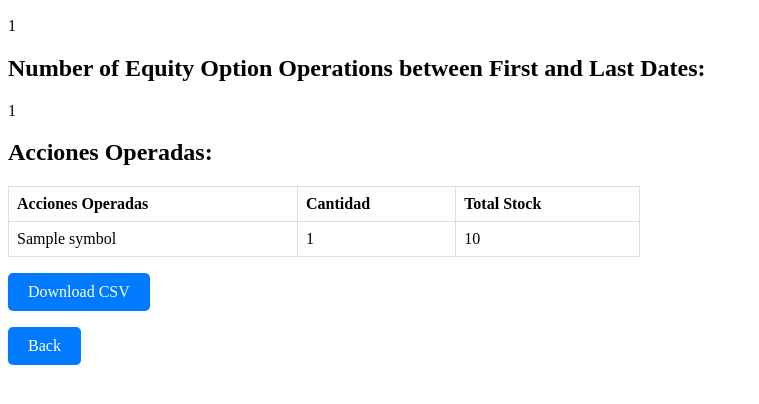
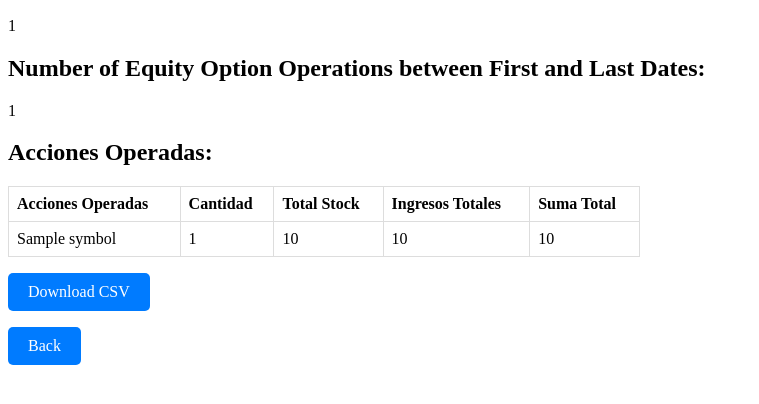
Before and after one commit to IonosWebbApp/IonosWebb, a Flask app: template mi_proyecto/app/templates/uploaded.html in a window 1280 px wide. Shown: the part 248-652 px from the top of the page, without its empty margins (0-759 px from the left). Run offline with Flask 2, Linux system fonts and the light colour scheme; the template is opened without the code that fills it: most values are stand-ins (such as "Sample title", 1, 10 or a date in 2020).

Commit message:
tabla completa

```diff
--- a/mi_proyecto/app/app.py
+++ b/mi_proyecto/app/app.py
@@ -22,6 +22,8 @@ def process_csv(file_path):
     num_equity_options = 0
     symbol_counts = {}
     symbol_total_stock = {}
+    symbol_total_income = {}
+    symbol_total_sum = {}
     for column in data.columns:
         if data[column].dtype == 'object':
             try:
@@ -46,17 +48,26 @@ def process_csv(file_path):
         # Calcular el número de operaciones del tipo "Equity Option" entre las fechas de "First Date" y "Last Date"
         equity_option_data = data[(data['Instrument Type'] == 'Equity Option') & (pd.to_datetime(data['Date']) >= dates[0]) & (pd.to_datetime(data['Date']) <= dates[1])]
         num_equity_options = equity_option_data.shape[0]
-        # Calcular el conteo de símbolos y el total de stock para acciones de tipo "Equity"
+        # Calcular el conteo de símbolos, el total de stock, los ingresos totales y la suma total para acciones de tipo "Equity"
         for _, row in equity_data.iterrows():
             symbol = row['Symbol']
-            quantity = row['Quantity']
-            if symbol in symbol_counts:
-                symbol_counts[symbol] += 1
-                symbol_total_stock[symbol] += quantity
-            else:
-                symbol_counts[symbol] = 1
-                symbol_total_stock[symbol] = quantity
-    return data, dates, num_equity_actions, num_equity_options, symbol_counts, symbol_total_stock
+            try:
+                quantity = float(row['Quantity'])
+                average_price = float(row['Average Price'])
+                income = quantity * average_price
+                if symbol in symbol_counts:
+                    symbol_counts[symbol] += 1
+                    symbol_total_stock[symbol] += quantity
+                    symbol_total_income[symbol] += income
+                    symbol_total_sum[symbol] += (quantity + income)
+                else:
+                    symbol_counts[symbol] = 1
+                    symbol_total_stock[symbol] = quantity
+                    symbol_total_income[symbol] = income
+                    symbol_total_sum[symbol] = quantity + income
+            except ValueError:
+                pass
+    return data, dates, num_equity_actions, num_equity_options, symbol_counts, symbol_total_stock, symbol_total_income, symbol_total_sum
 
 def get_equity_symbols(data):
     if 'Symbol' in data.columns and 'Instrument Type' in data.columns:
@@ -85,13 +96,13 @@ def upload_file():
 @app.route('/uploads/<filename>')
 def uploaded_file(filename):
     file_path = os.path.join(app.config['UPLOAD_FOLDER'], filename)
-    _, dates, num_equity_actions, num_equity_options, symbol_counts, symbol_total_stock = process_csv(file_path)
+    _, dates, num_equity_actions, num_equity_options, symbol_counts, symbol_total_stock, symbol_total_income, symbol_total_sum = process_csv(file_path)
     data = pd.read_csv(file_path)
     equity_symbols = get_equity_symbols(data)
     # Formatear las fechas en el formato deseado
     for i in range(2):
         dates[i] = dates[i].strftime('%Y-%m-%d')
-    return render_template('uploaded.html', filename=filename, dates=dates, num_equity_actions=num_equity_actions, num_equity_options=num_equity_options, symbol_counts=symbol_counts, symbol_total_stock=symbol_total_stock, equity_symbols=equity_symbols)
+    return render_template('uploaded.html', filename=filename, dates=dates, num_equity_actions=num_equity_actions, num_equity_options=num_equity_options, symbol_counts=symbol_counts, symbol_total_stock=symbol_total_stock, symbol_total_income=symbol_total_income, symbol_total_sum=symbol_total_sum, equity_symbols=equity_symbols)
 
 @app.route('/download/<filename>')
 def download_csv(filename):
--- a/mi_proyecto/app/templates/uploaded.html
+++ b/mi_proyecto/app/templates/uploaded.html
@@ -68,6 +68,8 @@
                 <th>Acciones Operadas</th>
                 <th>Cantidad</th>
                 <th>Total Stock</th>
+                <th>Ingresos Totales</th>
+                <th>Suma Total</th>
             </tr>
         </thead>
         <tbody>
@@ -75,7 +77,9 @@
             <tr>
                 <td>{{ symbol }}</td>
                 <td>{{ count }}</td>
-                <td>{{ symbol_total_stock[symbol] }}</td>
+                <td>{{ symbol_total_stock[symbol]|round(2) }}</td>
+                <td>{{ symbol_total_income[symbol]|round(2) }}</td>
+                <td>{{ symbol_total_sum[symbol]|round(2) }}</td>
             </tr>
             {% endfor %}
         </tbody>
```
